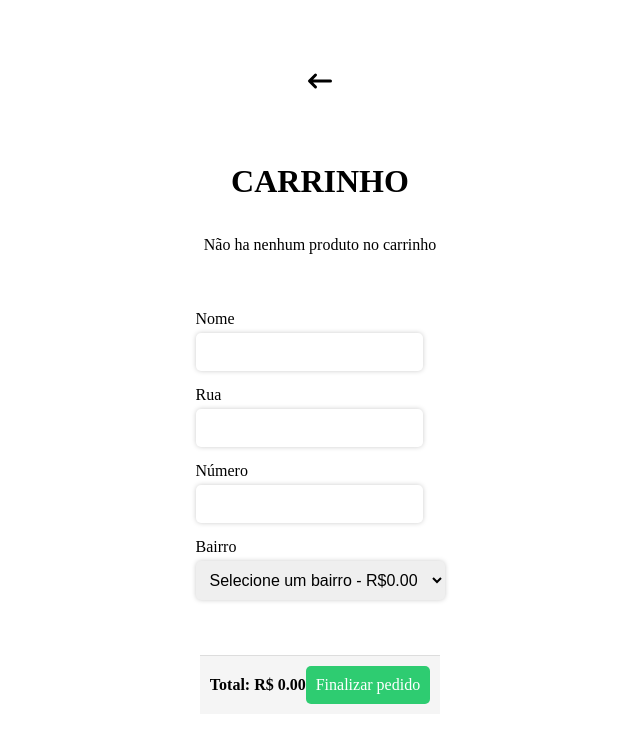
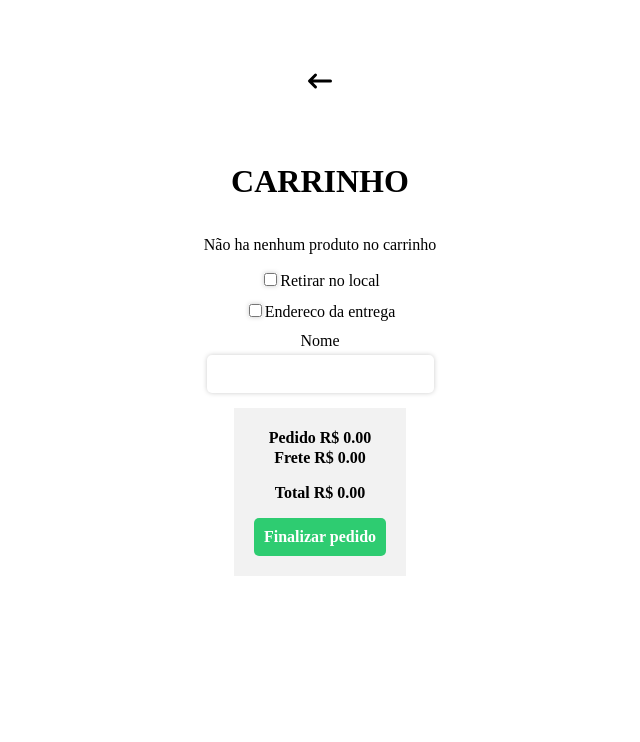
Before and after one commit to andrephelipe/tudo-frito-ilhabela, a React (Vite) app: page /carrinho in a window 1280 px wide. Shown: the top 742 px of the page, without its empty margins (320-960 px from the left). Built offline with nearby package versions, Linux system fonts and the light colour scheme.

Commit message:
funcionalidade de frete ou retirdada no local

```diff
--- a/src/Components/Cards.jsx
+++ b/src/Components/Cards.jsx
@@ -57,7 +57,7 @@ function Cards({ products }) {
               {' '}
               R$
               {' '}
-              { product.price}
+              { (product.price).toFixed(2) }
             </span>
             <button
               type="button"
--- a/src/Pages/Carrinho.jsx
+++ b/src/Pages/Carrinho.jsx
@@ -9,8 +9,15 @@ function Carrinho() {
   const { carrinho: { items }, setCarrinho } = useContext(CarrinhoContext);
   const [quantidades, setQuantidades] = useState(items.map(() => 1));
   const [total, setTotal] = useState(0);
-  const [bairroSelecionado, setBairroSelecionado] = useState(null);
+
+  const [bairroSelecionado, setBairroSelecionado] = useState('');
   const [valorEntrega, setValorEntrega] = useState(0);
+
+  const [nome, setNome] = useState('');
+  const [rua, setRua] = useState('');
+  const [numero, setNumero] = useState('');
+
+  const [isEntrega, setIsEntrega] = useState(false);
 
   function handleBairroChange(event) {
     const bairroId = event.target.value;
@@ -32,16 +39,24 @@ function Carrinho() {
     items.forEach((item, index) => {
       newTotal += item.price * quantidades[index];
     });
-    setTotal(newTotal);
-  }, [items, quantidades]);
+    setTotal(newTotal + valorEntrega);
+  }, [items, quantidades, valorEntrega]);
 
   const numeroWhatsApp = '+5512974108554';
   let mensagem = 'Olá, gostaria de fazer um pedido com os seguintes itens:\n\n';
   items.forEach((item, index) => {
     mensagem += `${item.name}${item.sabor ? ` - (${item.sabor})` : ''}
-    - ${quantidades[index]} unidade(s) - R$ ${item.price * quantidades[index]}\n`;
+  - ${quantidades[index]} unidade(s)
+    R$ ${(item.price * quantidades[index]).toFixed(2)}\n `;
   });
+
+  if (isEntrega) {
+    mensagem += `\nCliente: ${nome} \n${rua}, ${numero} - ${bairroSelecionado.nome}`;
+    mensagem += `\nFrete: R$ ${valorEntrega.toFixed(2)}`;
     mensagem += `\nTotal: R$ ${total.toFixed(2)}`;
+  } else {
+    mensagem += `\nCliente: ${nome} \nRetirar no local \nTotal: R$ ${total.toFixed(2)}`;
+  }
 
   const linkWhatsApp = `https://api.whatsapp.com/send?phone=${numeroWhatsApp}&text=${encodeURIComponent(mensagem)}`;
 
@@ -126,21 +141,62 @@ function Carrinho() {
         }
       </main>
 
+      <div>
+        <div className="entrega">
+          <div>
+            <input
+              type="checkbox"
+              name="local"
+              id="local"
+              onChange={ () => setIsEntrega(false) }
+            />
+            <label htmlFor="local">Retirar no local</label>
+          </div>
+
+          <div>
+            <input
+              type="checkbox"
+              name="entrega"
+              id="entrega"
+              onChange={ () => setIsEntrega(true) }
+            />
+            <label htmlFor="entrega">Endereco da entrega</label>
+          </div>
+
+          <label htmlFor="nome">Nome</label>
+          <input
+            type="text"
+            value={ nome }
+            name="nome"
+            onChange={ (e) => setNome(e.target.value) }
+          />
+        </div>
+
+        {isEntrega && (
           <div className="form-container">
-
             <form className="form-endereco">
-          <label htmlFor="nome">Nome</label>
-          {' '}
-          <input type="text" />
-
-          <label htmlFor="endereco">Rua</label>
-          <input type="text" />
+              <label htmlFor="rua">Rua</label>
+              <input
+                type="text"
+                name="rua"
+                value={ rua }
+                onChange={ (e) => setRua(e.target.value) }
+              />
 
               <label htmlFor="numero">Número</label>
-          <input type="text" />
+              <input
+                type="text"
+                name="numero"
+                value={ numero }
+                onChange={ (e) => setNumero(e.target.value) }
+              />
 
               <label htmlFor="bairro">Bairro</label>
-          <select name="bairro" id="bairro" onChange={ handleBairroChange }>
+              <select
+                name="bairro"
+                id="bairro"
+                onChange={ handleBairroChange }
+              >
                 {frete.map((bairro) => (
                   <option key={ bairro.id } value={ bairro.id }>
                     {bairro.nome}
@@ -152,13 +208,26 @@ function Carrinho() {
               </select>
             </form>
           </div>
+        )}
+      </div>
 
       <footer className="footer-end">
-        <span className="container-data">
-          Total: R$
+        <span className="font">
+          Pedido R$
           {' '}
-          {total.toFixed(2)}
+          {(total.toFixed(2) - valorEntrega).toFixed(2)}
         </span>
+        <span className="font">
+          Frete R$
+          {' '}
+          {valorEntrega.toFixed(2)}
+        </span>
+
+        <p>
+          Total R$
+          {' '}
+          { (total).toFixed(2) }
+        </p>
         <a
           href={ linkWhatsApp }
           target="_blank"
--- a/src/Pages/carrinho.css
+++ b/src/Pages/carrinho.css
@@ -121,21 +121,29 @@ select {
   font-size: 16px;
 }
 
+.entrega {
+  display: flex;
+  flex-direction: column;
+  justify-content: center;
+  align-items: center;
+  /* height: 100vh; */
+}
 
 /* footer dos preco */
 
 .footer-end {
   display: flex;
-  justify-content: space-between;
+  flex-direction: column;
   align-items: center;
-  padding: 10px;
-  background-color: #f5f5f5;
-  border-top: 1px solid #ddd;
+  background-color: #f2f2f2;
+  padding: 20px;
+  font-size: 16px;
+  font-weight: bold;
 }
 
-.container-data {
-  font-size: 16px;
-  font-weight: bold;
+.font {
+  margin-right: 20px;
+  margin: 1px;
 }
 
 .btn-finalizar {
```
Lines whose indentation alone changed are shown as unchanged.
